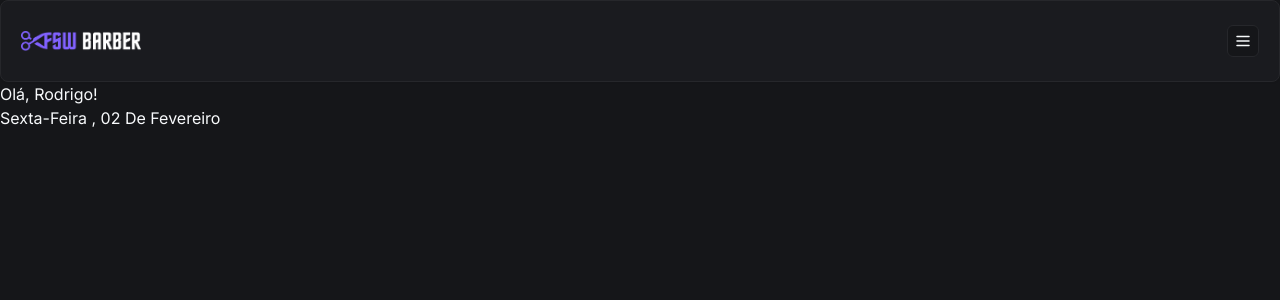
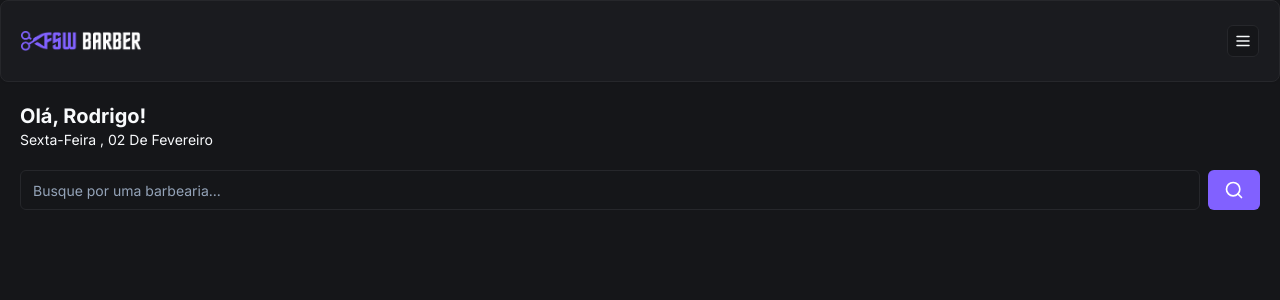
Before and after one commit to RoMartins/barberShop-nextJs, a Next.js app: page / in a window 1280 px wide. Shown: the top 300 px of the page. Built offline with nearby package versions, Linux system fonts and the light colour scheme.

Commit message:
feat: add component search

```diff
--- /dev/null
+++ b/app/(home)/_components/search.tsx
@@ -0,0 +1,16 @@
+"use-client"
+
+import { Button } from "@/app/components/ui/button";
+import { Input } from "@/app/components/ui/input";
+import { SearchIcon } from "lucide-react";
+
+export function Search() {
+  return (
+    <div className="flex items-center gap-2">
+      <Input placeholder="Busque por uma barbearia..."/>
+      <Button variant='default' >
+        <SearchIcon size={20}/>
+      </Button>
+    </div>
+  )
+}
--- /dev/null
+++ b/app/(home)/page.tsx
@@ -0,0 +1,23 @@
+import { ptBR } from 'date-fns/locale'
+import { Header } from '../components/header'
+import { format } from 'date-fns'
+import { Search } from './_components/search'
+
+export default function Home() {
+    return (
+        <>
+            <Header />
+            <div className='px-5 py-5'>
+                <h2 className='text-xl font-bold'>Olá, Rodrigo!</h2>
+                <p className='capitalize text-sm '>{format(new Date, "EEEE ',' dd 'de' MMMM ", {
+                locale: ptBR
+                     } )}
+                </p>
+            </div>
+
+            <div className='px-5'>
+                <Search />
+            </div>
+        </>
+    )
+}
--- /dev/null
+++ b/app/components/ui/input.tsx
@@ -0,0 +1,25 @@
+import * as React from "react"
+
+import { cn } from "@/app/lib/utils"
+
+export interface InputProps
+  extends React.InputHTMLAttributes<HTMLInputElement> {}
+
+const Input = React.forwardRef<HTMLInputElement, InputProps>(
+  ({ className, type, ...props }, ref) => {
+    return (
+      <input
+        type={type}
+        className={cn(
+          "flex h-10 w-full rounded-md border border-input bg-background px-3 py-2 text-sm ring-offset-background file:border-0 file:bg-transparent file:text-sm file:font-medium placeholder:text-muted-foreground focus-visible:outline-none focus-visible:ring-2 focus-visible:ring-ring focus-visible:ring-offset-2 disabled:cursor-not-allowed disabled:opacity-50",
+          className
+        )}
+        ref={ref}
+        {...props}
+      />
+    )
+  }
+)
+Input.displayName = "Input"
+
+export { Input }
--- a/app/page.tsx
+++ /dev/null
@@ -1,15 +0,0 @@
-import { ptBR } from 'date-fns/locale'
-import { Header } from './components/header'
-import { format } from 'date-fns'
-
-export default function Home() {
-    return (
-        <>
-            <Header />
-            <h2>Olá, Rodrigo!</h2>
-            <p className='capitalize'>{format(new Date, "EEEE ',' dd 'de' MMMM ", {
-              locale: ptBR
-            } )}</p>
-        </>
-    )
-}
```
